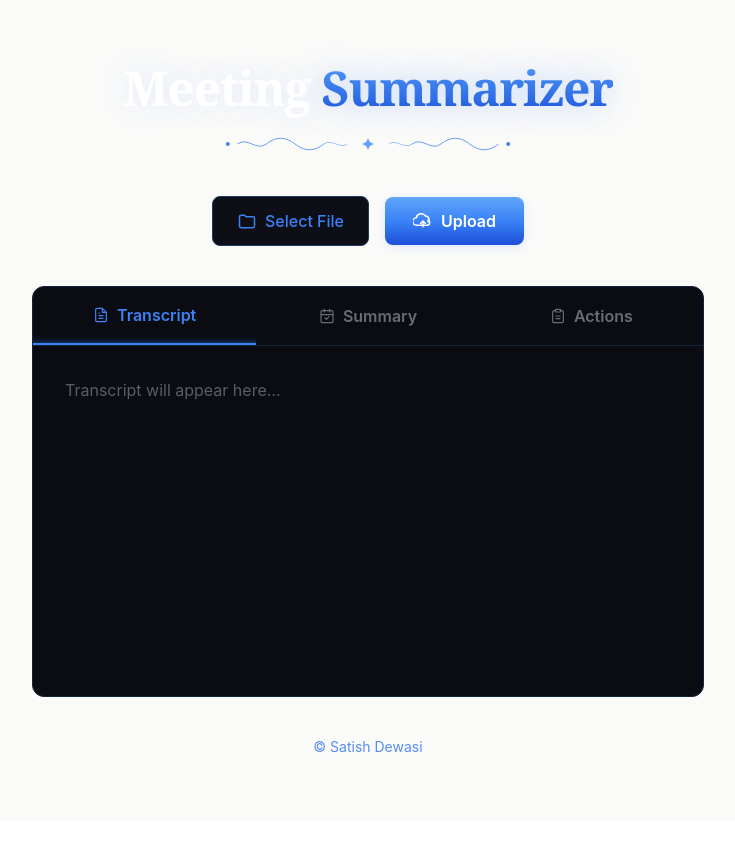
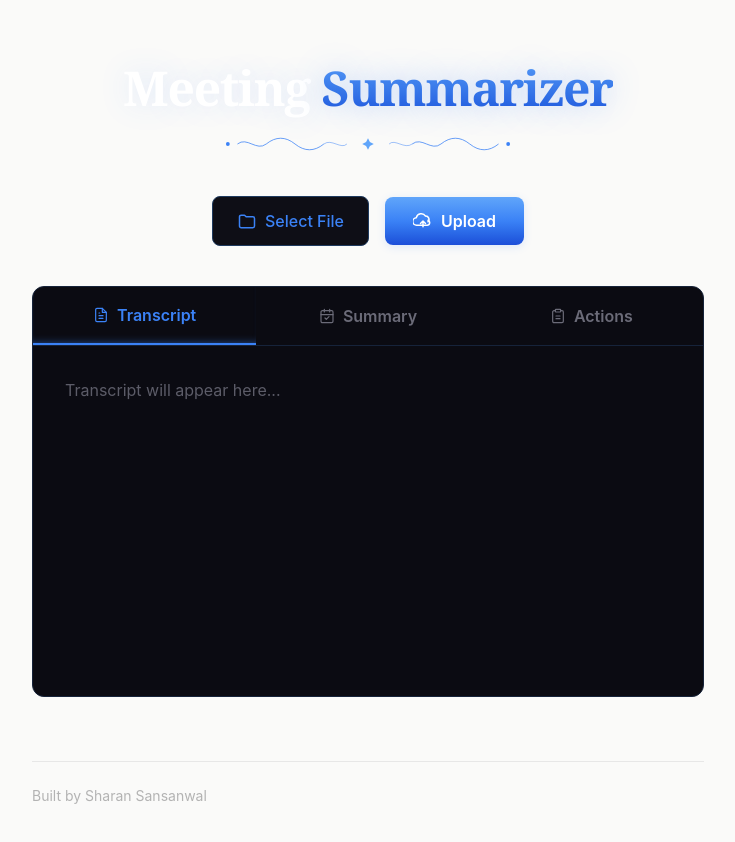
Before and after one commit to sumo90/meeting-summarizer-1, a React (Vite) app in the folder client/: page / in a window 1280 px wide. Shown: the top 842 px of the page, without its empty margins (272-1007 px from the left). Before the commit the page ends 821 px from the top, so only its background shows below. Built offline with nearby package versions, Linux system fonts and the light colour scheme.

Commit message:
Update Footer.jsx

```diff
--- a/client/src/components/Footer.jsx
+++ b/client/src/components/Footer.jsx
@@ -1,7 +1,7 @@
 function Footer() {
   return (
-    <footer className="mt-10 flex flex-col items-center gap-2 text-center text-sm text-[#5B8DEF]">
-      © Satish Dewasi
+    <footer className="mt-16 border-t border-[#E7E7E7] pt-6 text-sm text-[#B3B3B3]">
+      Built by Sharan Sansanwal
     </footer>
   );
 }
```
